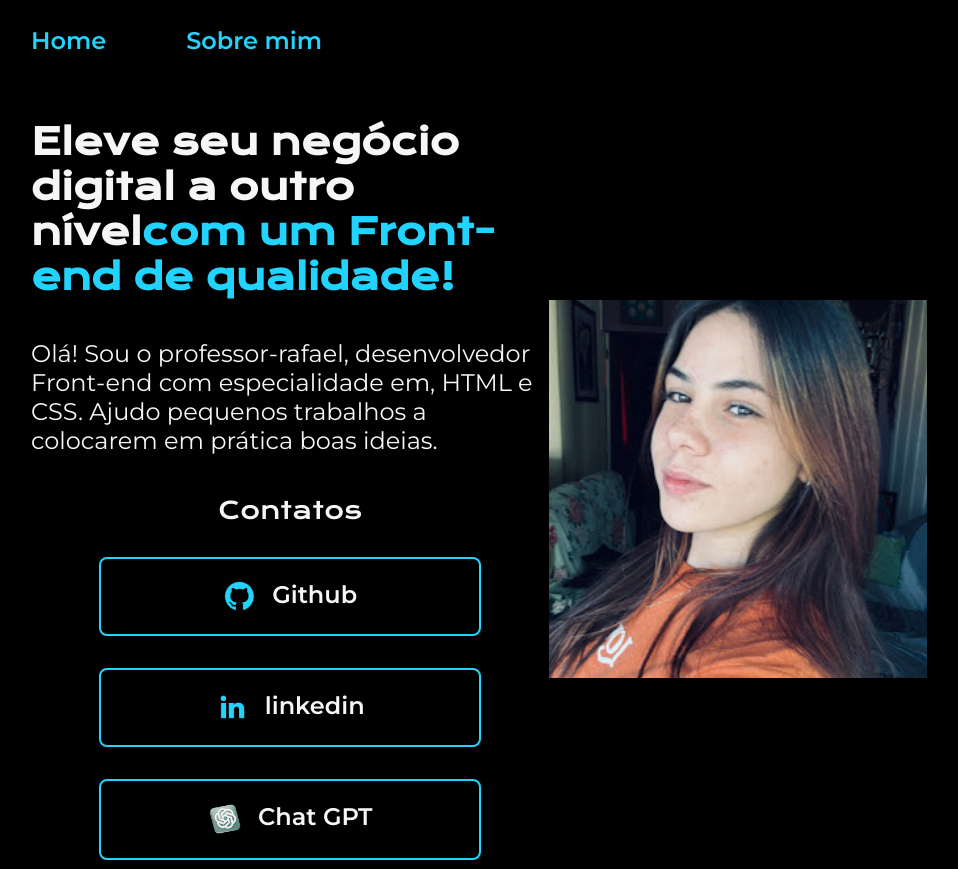
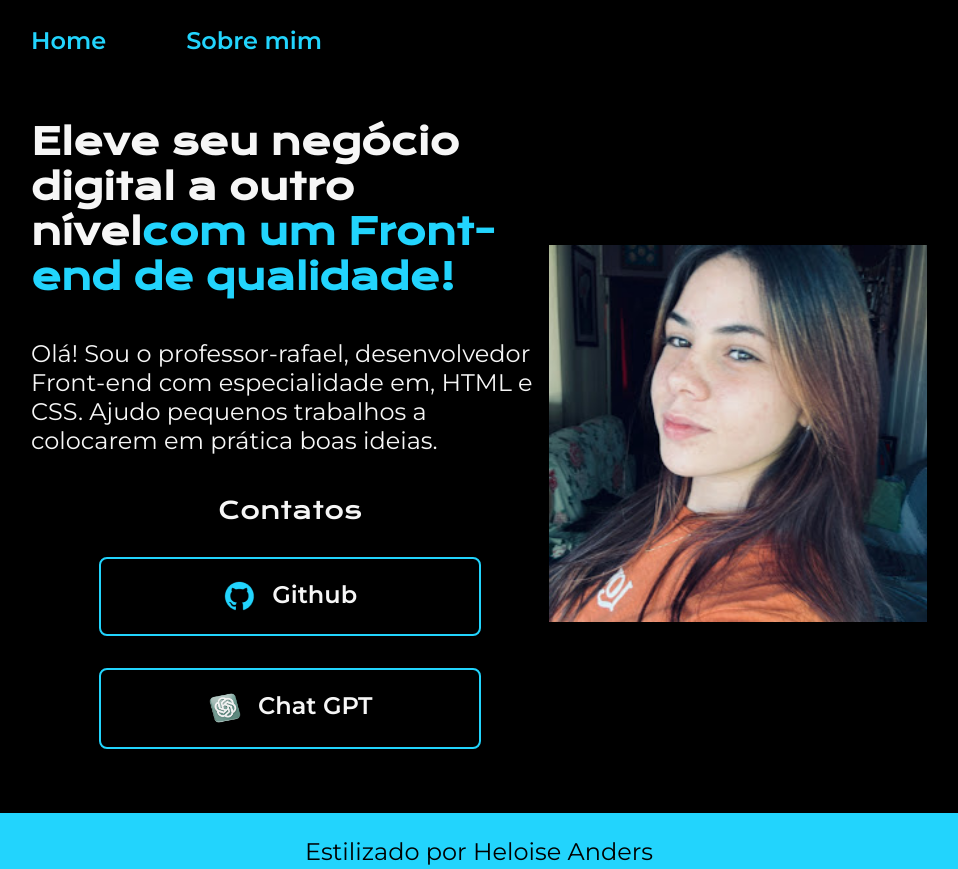
Before and after one commit to Heloisevikc/potfolio_heloise, a plain HTML site: page index.html in a window 1280 px wide. Shown: the top 869 px of the page, without its empty margins (161-1119 px from the left). Drawn offline with nearby package versions, Linux system fonts and the light colour scheme.

Commit message:
Update index.html

```diff
--- a/index.html
+++ b/index.html
@@ -52,14 +52,11 @@
             colocarem em prática boas ideias.</p>
             <div class="apresentacao__links">
                 <h2 class="apresentacao__links__subtitulo">Contatos</h2>
-                <a class="apresentacao__links__link" href="https://github.com/professor-rafael">
+                <a class="apresentacao__links__link" href="hhttps://github.com/Heloisevikc/potfolio_heloise">
                     <img src="github.png">
                     Github
                 </a>
-                <a class="apresentacao__links__link" href="https://github.com/Heloisevikc/potfolio_heloise">
-                    <img src="linkedin.png">
-                    linkedin
-                </a>
+
                 <a class="apresentacao__links__link" href="https://chatgpt.com/">
                     <img src="ia.png" height="10%" width="9%">
                     Chat GPT
```
